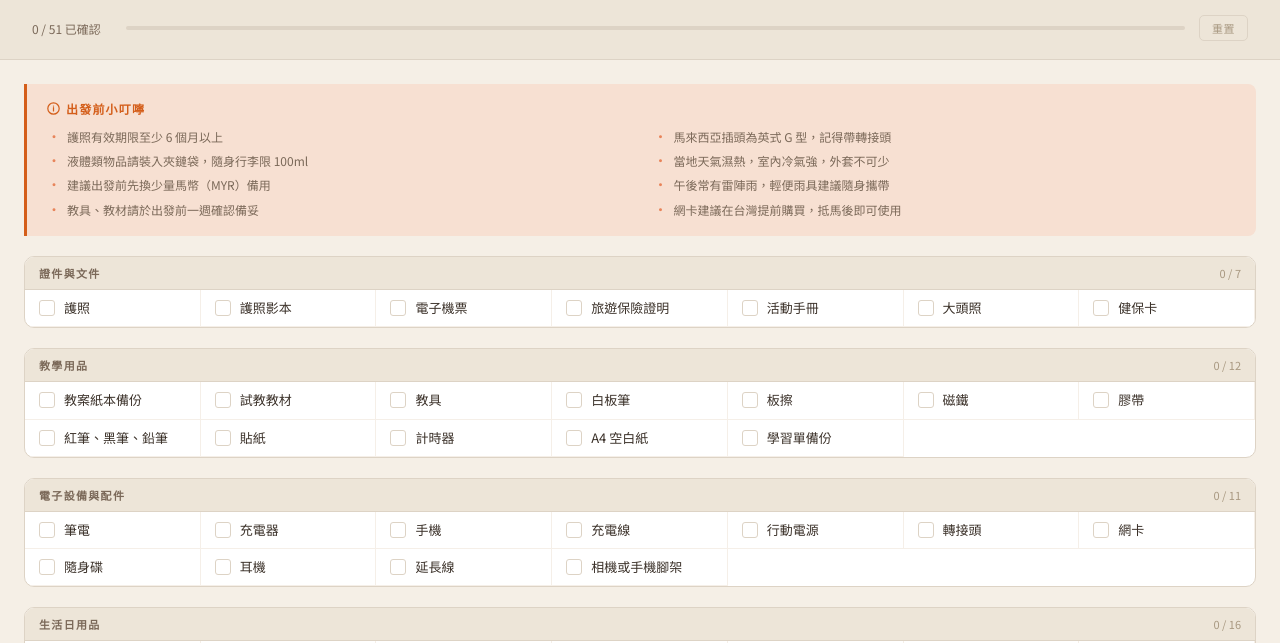
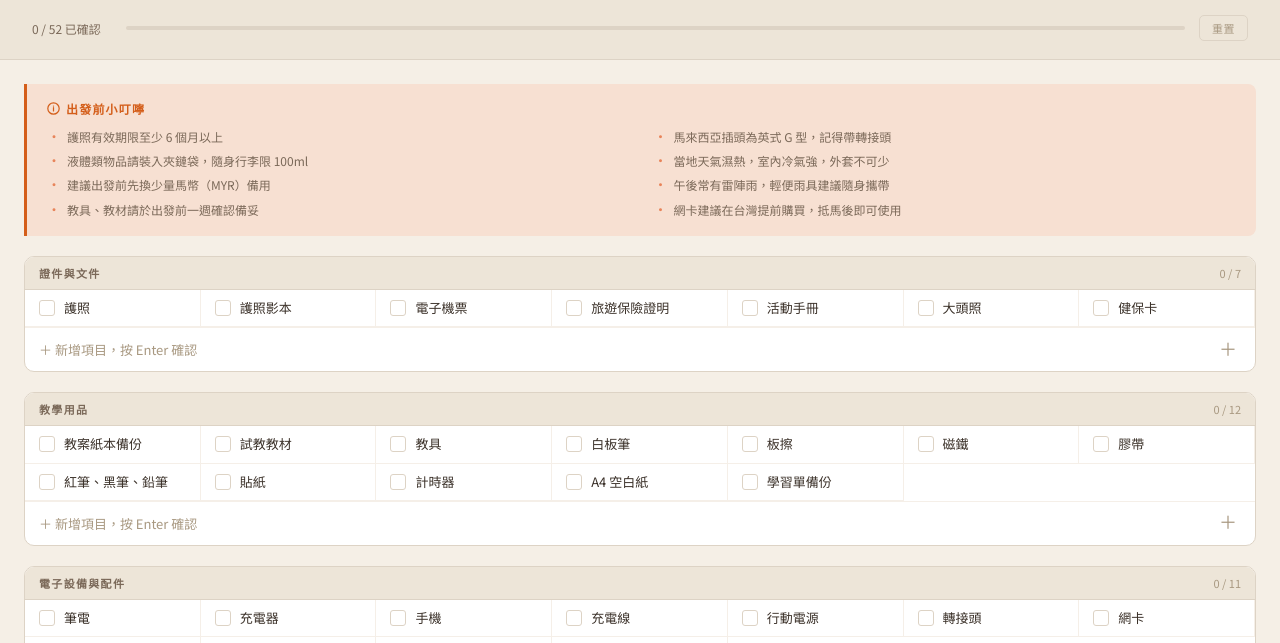
Before and after one commit to YIANHUNG/NKNU-Malaysia-2026.github.io, a plain HTML site: page index.html in a window 1280 px wide. Shown: the part 157-800 px from the top of the page. Drawn offline with Linux system fonts and the light colour scheme.

Commit message:
Update index.html

```diff
--- a/index.html
+++ b/index.html
@@ -29,7 +29,6 @@ body {
   padding: 0;
 }
 
-/* ── 頁首 ── */
 .page-header {
   position: relative;
   overflow: hidden;
@@ -37,7 +36,6 @@ body {
   background: var(--cream);
   border-bottom: 1px solid var(--border);
 }
-
 .header-eyebrow {
   font-size: 12px;
   letter-spacing: 0.15em;
@@ -45,7 +43,6 @@ body {
   font-weight: 500;
   margin-bottom: 0.4rem;
 }
-
 .header-title {
   font-size: 28px;
   font-weight: 700;
@@ -54,13 +51,11 @@ body {
   line-height: 1.2;
   margin-bottom: 0.3rem;
 }
-
 .header-sub {
   font-size: 14px;
   color: var(--text-mid);
   letter-spacing: 0.05em;
 }
-
 .header-deco {
   position: absolute;
   right: 0; bottom: 0;
@@ -68,7 +63,6 @@ body {
   pointer-events: none;
   opacity: 0.18;
 }
-
 .header-accent {
   position: absolute;
   bottom: 0; left: 0; right: 0;
@@ -76,7 +70,6 @@ body {
   background: linear-gradient(90deg, var(--orange) 0%, var(--orange-light) 60%, transparent 100%);
 }
 
-/* ── 進度條 ── */
 .progress-section {
   padding: 1.1rem 2rem;
   background: var(--cream-dark);
@@ -85,14 +78,12 @@ body {
   gap: 14px;
   border-bottom: 1px solid var(--border);
 }
-
 .prog-text {
   font-size: 12px;
   color: var(--text-mid);
   white-space: nowrap;
   min-width: 80px;
 }
-
 .bar-bg {
   flex: 1;
   height: 4px;
@@ -100,7 +91,6 @@ body {
   border-radius: 99px;
   overflow: hidden;
 }
-
 .bar-fill {
   height: 100%;
   background: linear-gradient(90deg, var(--orange), var(--orange-light));
@@ -108,7 +98,6 @@ body {
   transition: width 0.3s ease;
   width: 0%;
 }
-
 .reset-btn {
   font-size: 11px;
   color: var(--text-light);
@@ -150,7 +139,6 @@ body {
 }
 .confirm-no:hover { background: var(--cream); }
 
-/* ── 小叮嚀 ── */
 .tips-section {
   margin: 1.5rem 1.5rem 0;
   background: var(--orange-pale);
@@ -158,7 +146,6 @@ body {
   border-radius: 0 8px 8px 0;
   padding: 1rem 1.25rem;
 }
-
 .tips-title {
   font-size: 12px;
   font-weight: 700;
@@ -169,13 +156,11 @@ body {
   align-items: center;
   gap: 6px;
 }
-
 .tips-grid {
   display: grid;
   grid-template-columns: 1fr 1fr;
   gap: 4px 1.5rem;
 }
-
 .tip-item {
   font-size: 12px;
   color: var(--text-mid);
@@ -184,7 +169,6 @@ body {
   align-items: baseline;
   gap: 6px;
 }
-
 .tip-item::before {
   content: '•';
   color: var(--orange-light);
@@ -193,10 +177,7 @@ body {
   line-height: 1.4;
 }
 
-/* ── 清單主體 ── */
-.checklist-body {
-  padding: 1.25rem 1.5rem 3rem;
-}
+.checklist-body { padding: 1.25rem 1.5rem 3rem; }
 
 .section {
   margin-bottom: 1.25rem;
@@ -205,7 +186,6 @@ body {
   border: 1px solid var(--border);
   background: #fff;
 }
-
 .section-header {
   display: flex;
   align-items: center;
@@ -214,7 +194,6 @@ body {
   background: var(--cream-dark);
   border-bottom: 1px solid var(--border);
 }
-
 .section-title {
   font-size: 11px;
   font-weight: 700;
@@ -222,16 +201,9 @@ body {
   color: var(--text-mid);
   text-transform: uppercase;
 }
+.section-count { font-size: 11px; color: var(--text-light); }
 
-.section-count {
-  font-size: 11px;
-  color: var(--text-light);
-}
-
-.items {
-  display: grid;
-  grid-template-columns: repeat(auto-fill, minmax(160px, 1fr));
-}
+.items { display: grid; grid-template-columns: repeat(auto-fill, minmax(160px, 1fr)); }
 
 .item {
   display: flex;
@@ -245,10 +217,8 @@ body {
   user-select: none;
   -webkit-tap-highlight-color: transparent;
 }
-
 .item:hover { background: #fdf9f5; }
 .item:active { background: var(--cream); }
-
 .item.checked { opacity: 0.4; }
 .item.checked .item-label { text-decoration: line-through; }
 
@@ -261,12 +231,10 @@ body {
   transition: background 0.15s, border-color 0.15s;
   background: #fff;
 }
-
 .item.checked .checkbox {
   background: var(--orange);
   border-color: var(--orange);
 }
-
 .item.checked .checkbox::after {
   content: '';
   display: block;
@@ -275,14 +243,53 @@ body {
   border-top: none; border-left: none;
   transform: rotate(42deg) translateY(-1px);
 }
+.item-label { font-size: 13px; color: var(--text-dark); line-height: 1.4; }
 
-.item-label {
+/* 刪除按鈕（自訂項目用） */
+.item .del-btn {
+  margin-left: auto;
+  flex-shrink: 0;
+  font-size: 15px;
+  color: var(--text-light);
+  background: none;
+  border: none;
+  cursor: pointer;
+  padding: 0 2px;
+  line-height: 1;
+  display: block;
+}
+.item .del-btn:hover { color: var(--orange); }
+
+/* 新增列 */
+.add-row {
+  display: flex;
+  align-items: center;
+  gap: 8px;
+  padding: 8px 14px;
+  border-top: 1px solid #f5efe8;
+}
+.add-input {
+  flex: 1;
   font-size: 13px;
+  font-family: inherit;
   color: var(--text-dark);
-  line-height: 1.4;
+  background: none;
+  border: none;
+  outline: none;
+  padding: 4px 0;
 }
+.add-input::placeholder { color: var(--text-light); }
+.add-submit {
+  font-size: 18px;
+  color: var(--text-light);
+  background: none;
+  border: none;
+  cursor: pointer;
+  padding: 0 4px;
+  line-height: 1;
+}
+.add-submit:hover { color: var(--orange); }
 
-/* ── 頁尾 ── */
 footer {
   text-align: center;
   font-size: 11px;
@@ -349,34 +356,54 @@ footer {
 <footer>國立高雄師範大學</footer>
 
 <script>
-const data = [
+const DEFAULT_DATA = [
   { cat: "證件與文件", items: ["護照","護照影本","電子機票","旅遊保險證明","活動手冊","大頭照","健保卡"] },
   { cat: "教學用品", items: ["教案紙本備份","試教教材","教具","白板筆","板擦","磁鐵","膠帶","紅筆、黑筆、鉛筆","貼紙","計時器","A4 空白紙","學習單備份"] },
   { cat: "電子設備與配件", items: ["筆電","充電器","手機","充電線","行動電源","轉接頭","網卡","隨身碟","耳機","延長線","相機或手機腳架"] },
-  { cat: "生活日用品", items: ["換洗衣物","毛巾","鞋子","拖鞋","涼鞋","輕便外套","雨傘或輕便雨衣","盥洗用品","美妝用品","保養品","個人藥品","防蚊液","防曬乳","台灣零食伴手禮","少量馬幣現金","環保袋"] },
+  { cat: "生活日用品", items: ["換洗衣物","毛巾","鞋子","拖鞋","涼鞋","輕便外套","雨傘或輕便雨衣","盥洗用品","美妝用品","保養品","個人藥品","防蚊液","防曬乳","台灣零食伴手禮","少量馬幣現金","環保袋","感謝卡"] },
   { cat: "其他", items: ["備用眼鏡","隱形眼鏡","夾鏈袋","安全鎖","名片"] }
 ];
 
-const STORAGE_KEY = 'nknu_kl_checklist_v1';
-const total = data.reduce((s, g) => s + g.items.length, 0);
-let state = {};
+const STORAGE_KEY = 'nknu_kl_checklist_v2';
+let state = { checked: {}, custom: {} };
 
 function load() {
-  try { const s = localStorage.getItem(STORAGE_KEY); if (s) state = JSON.parse(s); } catch(e) {}
+  try {
+    const s = localStorage.getItem(STORAGE_KEY);
+    if (s) state = JSON.parse(s);
+    DEFAULT_DATA.forEach(({ cat }) => {
+      if (!state.custom[cat]) state.custom[cat] = [];
+    });
+  } catch(e) {
+    DEFAULT_DATA.forEach(({ cat }) => { state.custom[cat] = []; });
+  }
 }
+
 function save() {
   try { localStorage.setItem(STORAGE_KEY, JSON.stringify(state)); } catch(e) {}
 }
+
+function totalCount() {
+  let n = DEFAULT_DATA.reduce((s, g) => s + g.items.length, 0);
+  DEFAULT_DATA.forEach(({ cat }) => { n += (state.custom[cat] || []).length; });
+  return n;
+}
+
 function updateProgress() {
-  const checked = Object.values(state).filter(Boolean).length;
-  document.getElementById('prog-label').textContent = `${checked} / ${total} 已確認`;
-  document.getElementById('bar').style.width = (checked / total * 100) + '%';
-  data.forEach(({ cat, items }) => {
-    const done = items.filter(i => state[i]).length;
+  const n = totalCount();
+  const checked = Object.values(state.checked).filter(Boolean).length;
+  document.getElementById('prog-label').textContent = `${checked} / ${n} 已確認`;
+  document.getElementById('bar').style.width = (n ? checked / n * 100 : 0) + '%';
+
+  DEFAULT_DATA.forEach(({ cat, items }) => {
+    const customItems = state.custom[cat] || [];
+    const allItems = [...items, ...customItems];
+    const done = allItems.filter(i => state.checked[cat + '::' + i]).length;
     const el = document.getElementById('count-' + cat);
-    if (el) el.textContent = `${done} / ${items.length}`;
+    if (el) el.textContent = `${done} / ${allItems.length}`;
   });
 }
+
 function showConfirm() {
   document.getElementById('reset-btn').style.display = 'none';
   document.getElementById('reset-confirm').classList.add('show');
@@ -386,15 +413,61 @@ function hideConfirm() {
   document.getElementById('reset-confirm').classList.remove('show');
 }
 function doReset() {
-  state = {}; save(); updateProgress();
+  state.checked = {};
+  save();
   document.querySelectorAll('.item').forEach(el => el.classList.remove('checked'));
+  updateProgress();
   hideConfirm();
+}
+
+function makeItemRow(cat, item, isCustom) {
+  const key = cat + '::' + item;
+  const row = document.createElement('div');
+  row.className = 'item' + (state.checked[key] ? ' checked' : '');
+  row.dataset.key = key;
+
+  const box = document.createElement('div');
+  box.className = 'checkbox';
+
+  const label = document.createElement('span');
+  label.className = 'item-label';
+  label.textContent = item;
+
+  row.appendChild(box);
+  row.appendChild(label);
+
+  if (isCustom) {
+    const del = document.createElement('button');
+    del.className = 'del-btn';
+    del.textContent = '×';
+    del.title = '刪除此項目';
+    del.addEventListener('click', (e) => {
+      e.stopPropagation();
+      state.custom[cat] = state.custom[cat].filter(i => i !== item);
+      delete state.checked[key];
+      save();
+      row.remove();
+      updateProgress();
+    });
+    row.appendChild(del);
+  }
+
+  row.addEventListener('click', () => {
+    state.checked[key] = !state.checked[key];
+    row.classList.toggle('checked', state.checked[key]);
+    save();
+    updateProgress();
+  });
+
+  return row;
 }
 
 load();
 const container = document.getElementById('checklist');
 
-data.forEach(({ cat, items }) => {
+DEFAULT_DATA.forEach(({ cat, items }) => {
+  if (!state.custom[cat]) state.custom[cat] = [];
+
   const sec = document.createElement('div');
   sec.className = 'section';
 
@@ -405,22 +478,53 @@ data.forEach(({ cat, items }) => {
 
   const grid = document.createElement('div');
   grid.className = 'items';
+  grid.id = 'grid-' + cat;
 
   items.forEach(item => {
-    if (!(item in state)) state[item] = false;
-    const row = document.createElement('div');
-    row.className = 'item' + (state[item] ? ' checked' : '');
-    row.innerHTML = `<div class="checkbox"></div><span class="item-label">${item}</span>`;
-    row.addEventListener('click', () => {
-      state[item] = !state[item];
-      row.classList.toggle('checked', state[item]);
-      save();
-      updateProgress();
-    });
-    grid.appendChild(row);
+    grid.appendChild(makeItemRow(cat, item, false));
+  });
+
+  (state.custom[cat] || []).forEach(item => {
+    grid.appendChild(makeItemRow(cat, item, true));
   });
 
   sec.appendChild(grid);
+
+  // 新增列
+  const addRow = document.createElement('div');
+  addRow.className = 'add-row';
+  const input = document.createElement('input');
+  input.className = 'add-input';
+  input.type = 'text';
+  input.placeholder = '＋ 新增項目，按 Enter 確認';
+  input.maxLength = 30;
+
+  const addBtn = document.createElement('button');
+  addBtn.className = 'add-submit';
+  addBtn.textContent = '＋';
+  addBtn.title = '新增';
+
+  function addItem() {
+    const val = input.value.trim();
+    if (!val) return;
+    if (state.custom[cat].includes(val) || items.includes(val)) {
+      input.value = '';
+      return;
+    }
+    state.custom[cat].push(val);
+    save();
+    grid.appendChild(makeItemRow(cat, val, true));
+    input.value = '';
+    updateProgress();
+  }
+
+  input.addEventListener('keydown', (e) => { if (e.key === 'Enter') addItem(); });
+  addBtn.addEventListener('click', addItem);
+
+  addRow.appendChild(input);
+  addRow.appendChild(addBtn);
+  sec.appendChild(addRow);
+
   container.appendChild(sec);
 });
 
```
